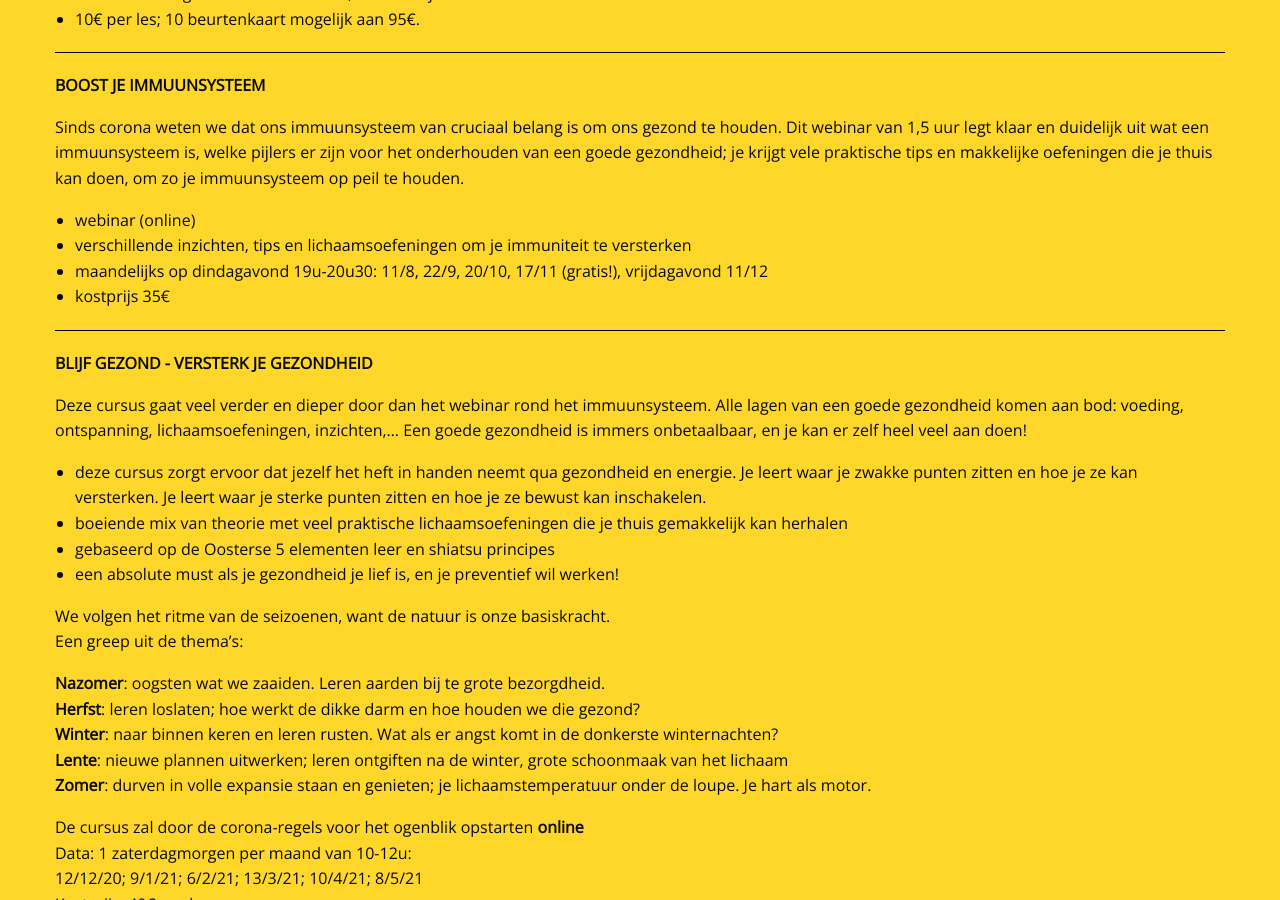
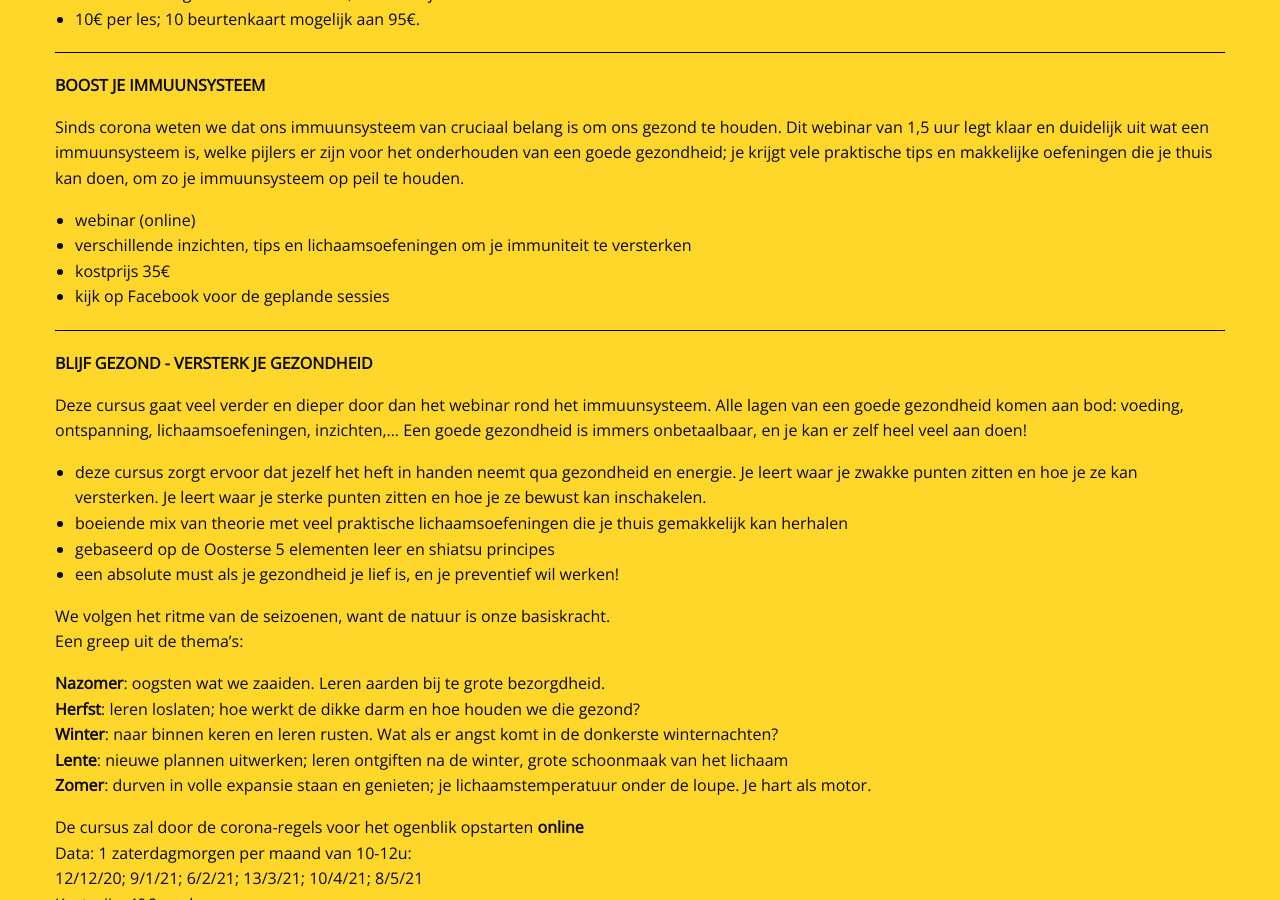
Before and after one commit to manopura/manopura.github.io, a Jekyll site: the page built from cursussen.md, in a window 1280 px wide and 900 px high, scrolled down 1618 px. Built offline with Jekyll 4.4.1, drawn with Linux system fonts in a browser that asks for light colours; nearby versions of some CDN libraries; our own code applies the rules of GitHub Pages for plain Markdown files.

Commit message:
Update cursussen.md

```diff
--- a/cursussen.md
+++ b/cursussen.md
@@ -71,8 +71,8 @@ Sinds corona weten we dat ons immuunsysteem van cruciaal belang is om ons gezond
 
 - webinar (online)
 - verschillende inzichten, tips en lichaamsoefeningen om je immuniteit te versterken
-- maandelijks op dindagavond 19u-20u30: 11/8, 22/9, 20/10, 17/11 (gratis!), vrijdagavond 11/12
 - kostprijs 35€
+- kijk op Facebook voor de geplande sessies
 
 ---
 
```
